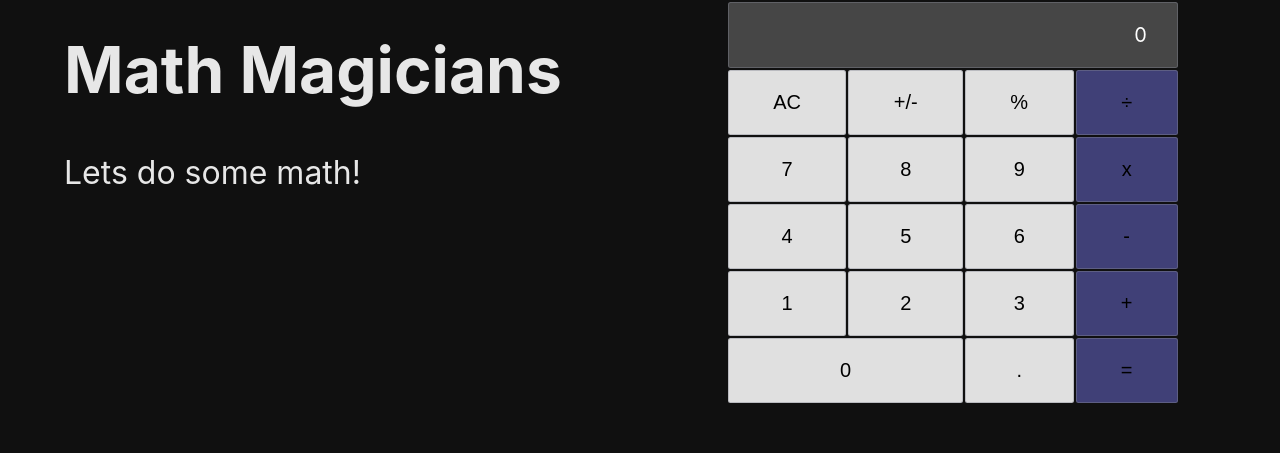
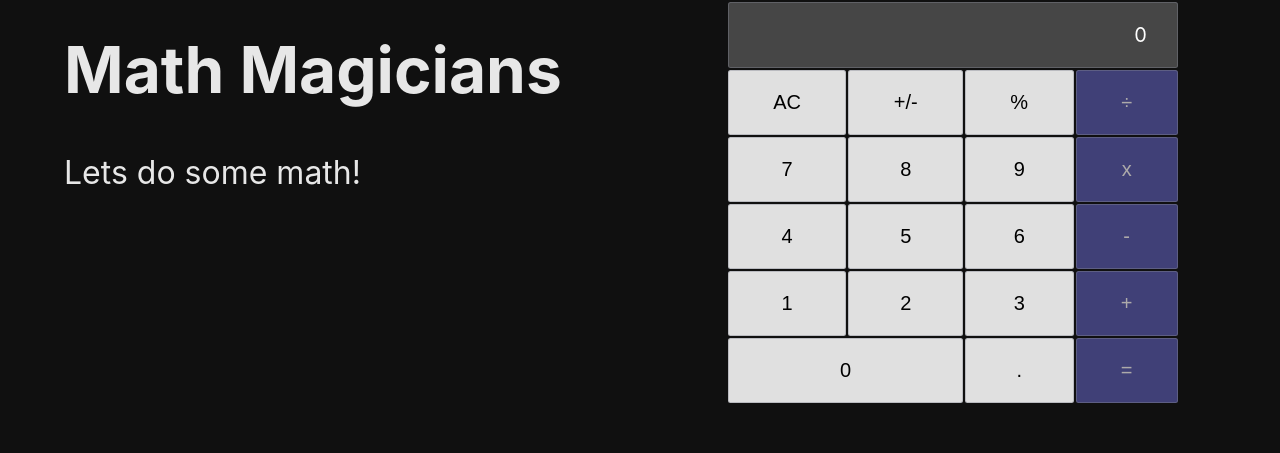
Before and after one commit to jmonto55/Math-magicians, a React (Create React App) app: page /calculator in a window 1280 px wide. Shown: the part 188-641 px from the top of the page. Built offline with nearby package versions, Linux system fonts and the light colour scheme.

Commit message:
Minor styles changes

```diff
--- a/src/sass/Calculator.module.scss
+++ b/src/sass/Calculator.module.scss
@@ -104,6 +104,7 @@
 .plus,
 .equal {
   background-color: #404077;
+  color: #adaaaa;
 }
 
 .divide:active,
```
